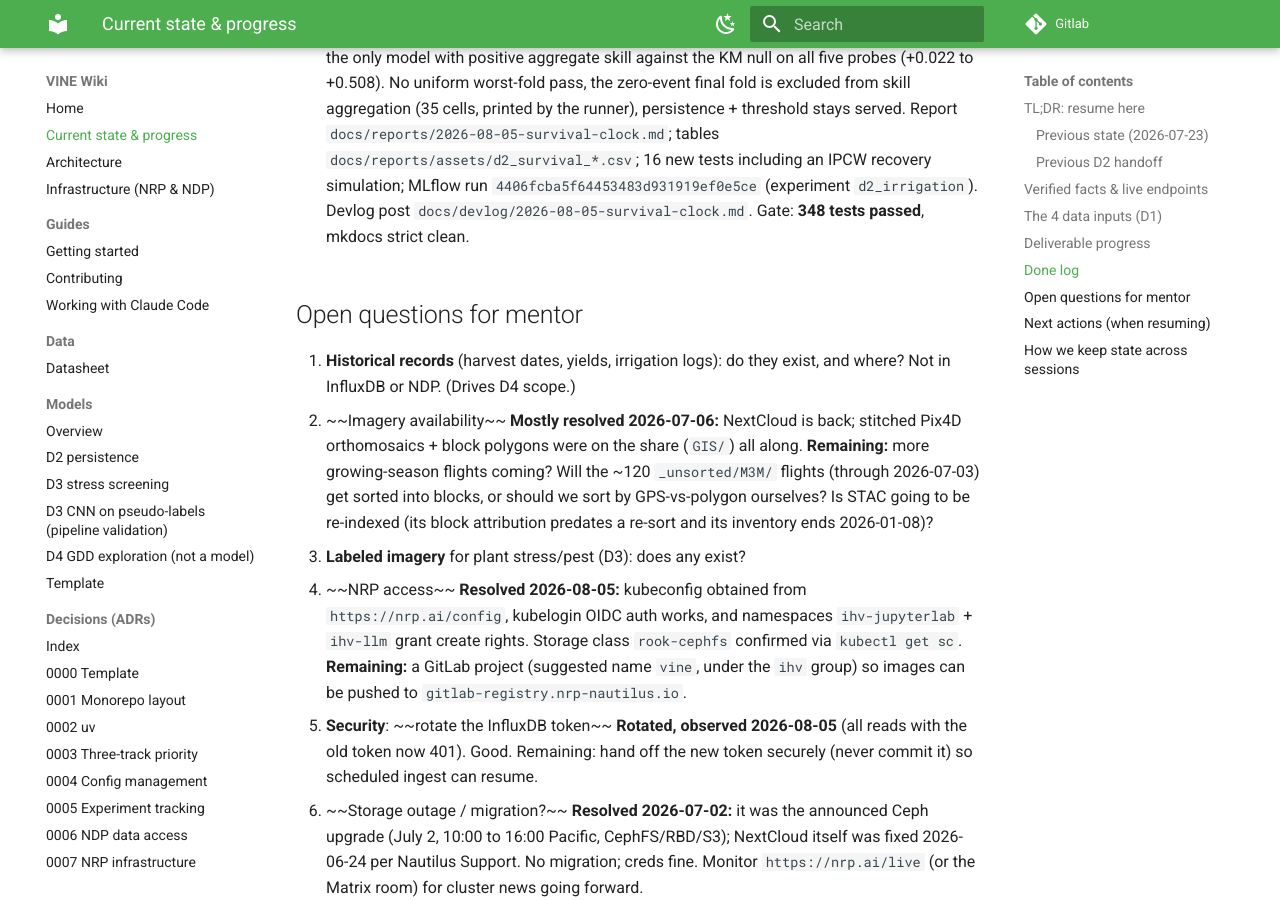
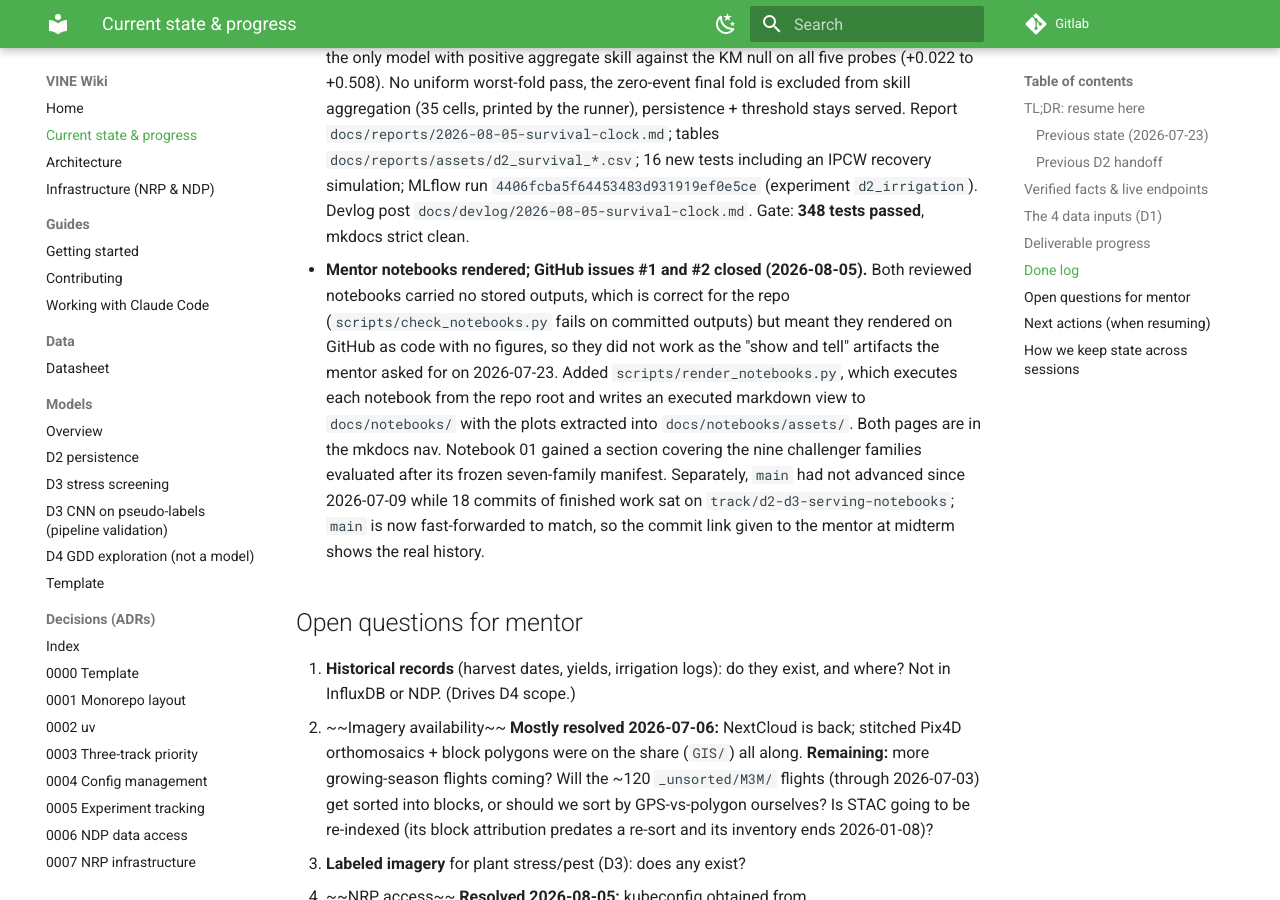
Before and after one commit to sohan-shingade/VINE, an MkDocs documentation site: the page built from docs/STATE.md, in a window 1280 px wide and 900 px high, scrolled down 15923 px. Built offline with MkDocs 1.6.1 and Material for MkDocs 9.7.7, drawn with Linux system fonts in a browser that asks for light colours.

Commit message:
Record notebook render and main fast-forward in STATE
Co-Authored-By: Claude Fable 5 <noreply@anthropic.com>

```diff
--- a/docs/STATE.md
+++ b/docs/STATE.md
@@ -612,6 +612,19 @@ winter/dormant; the useful growing-season flights are Aug (pre-harvest) + Oct
   (experiment `d2_irrigation`). Devlog post
   `docs/devlog/2026-08-05-survival-clock.md`. Gate: **348 tests passed**,
   mkdocs strict clean.
+- **Mentor notebooks rendered; GitHub issues #1 and #2 closed (2026-08-05).**
+  Both reviewed notebooks carried no stored outputs, which is correct for the
+  repo (`scripts/check_notebooks.py` fails on committed outputs) but meant they
+  rendered on GitHub as code with no figures, so they did not work as the "show
+  and tell" artifacts the mentor asked for on 2026-07-23. Added
+  `scripts/render_notebooks.py`, which executes each notebook from the repo root
+  and writes an executed markdown view to `docs/notebooks/` with the plots
+  extracted into `docs/notebooks/assets/`. Both pages are in the mkdocs nav.
+  Notebook 01 gained a section covering the nine challenger families evaluated
+  after its frozen seven-family manifest. Separately, `main` had not advanced
+  since 2026-07-09 while 18 commits of finished work sat on
+  `track/d2-d3-serving-notebooks`; `main` is now fast-forwarded to match, so the
+  commit link given to the mentor at midterm shows the real history.
 
 ## Open questions for mentor
 
```
